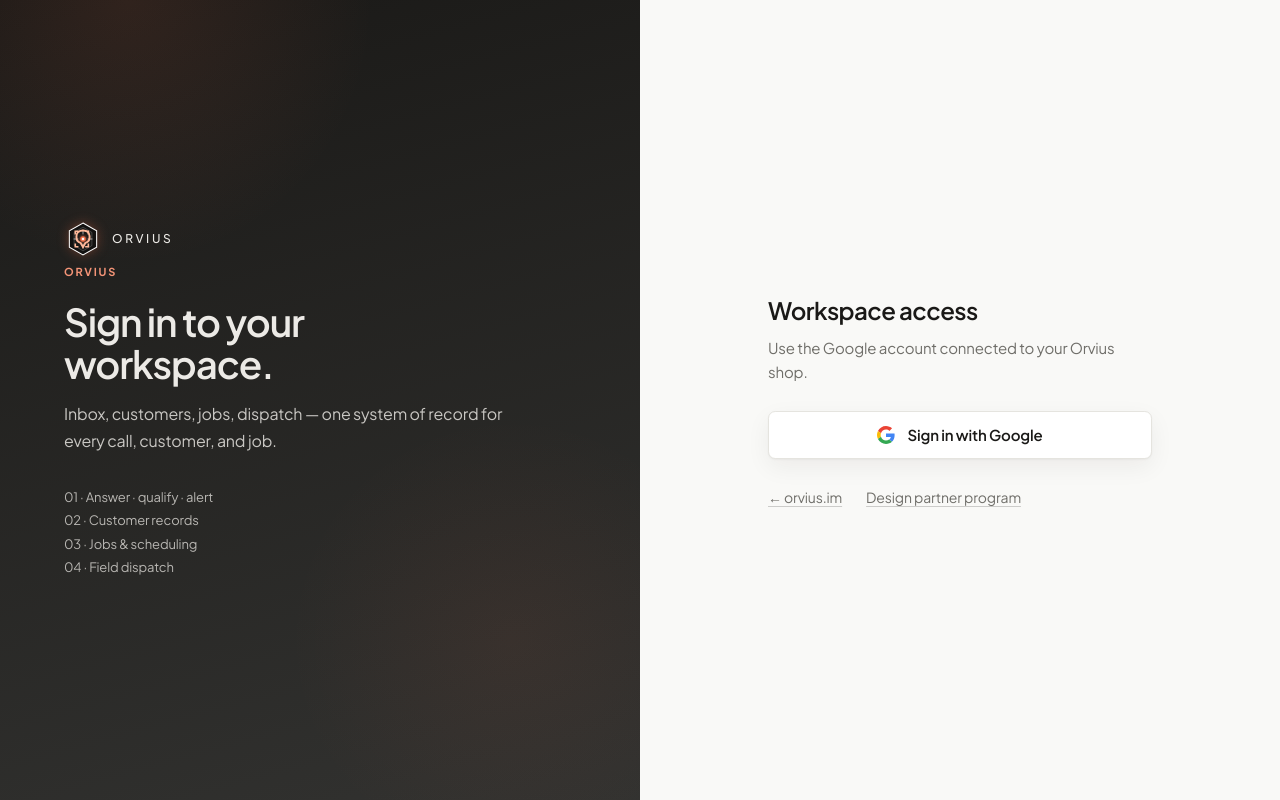
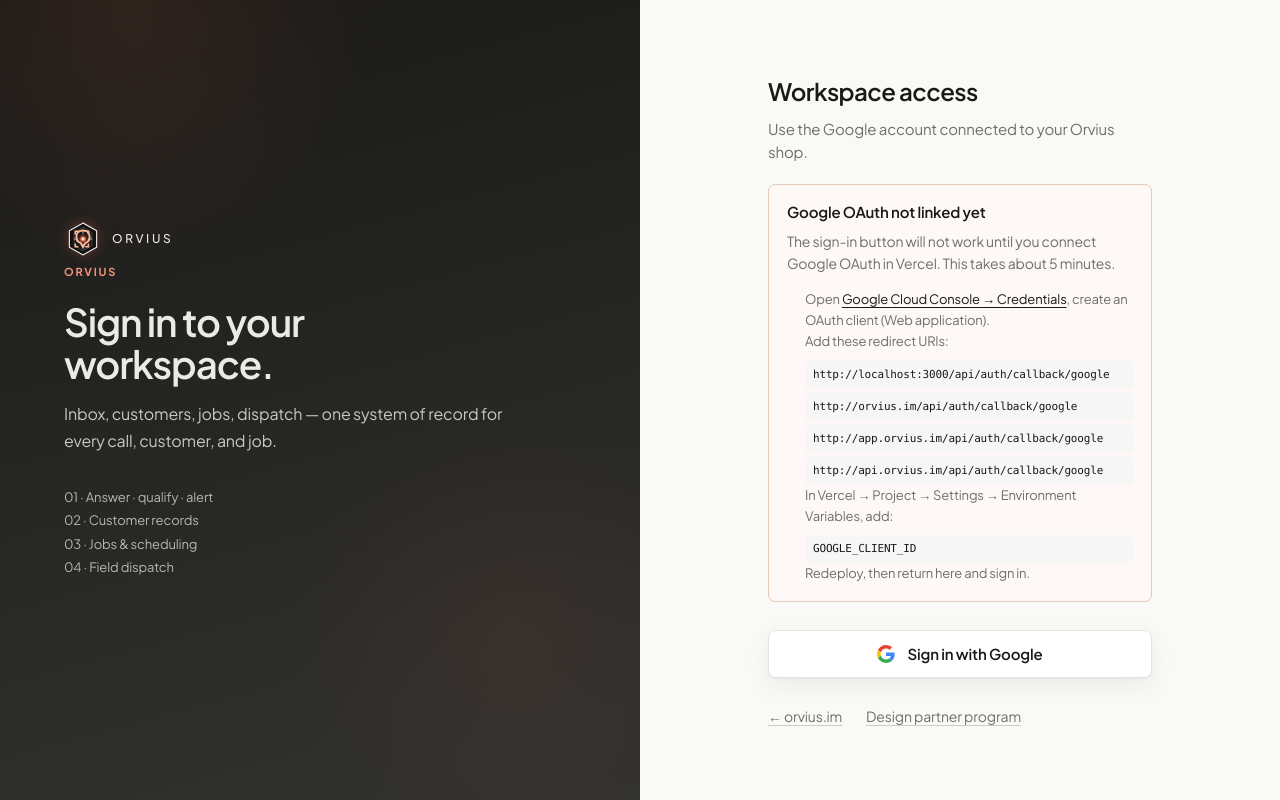
Before and after one commit to marcocarlino2006-glitch/Orvius, a Next.js app: page /login in a window 1280 px wide. Built offline with nearby package versions, Linux system fonts and the light colour scheme; no server answers.

Commit message:
Show Google OAuth setup steps when auth env is missing
Detect missing AUTH_SECRET and Google credentials on the login page and
health API so owners see exact redirect URIs and Vercel env vars to add.

```diff
--- a/src/app/api/health/route.ts
+++ b/src/app/api/health/route.ts
@@ -1,9 +1,11 @@
 import { NextResponse } from "next/server";
+import { getAuthConfigStatus } from "@/lib/auth-env";
 import { getConfigStatus } from "@/lib/env";
 import { prisma } from "@/lib/prisma";
 
 export async function GET() {
   const config = getConfigStatus();
+  const auth = getAuthConfigStatus();
   const [businessCount, leadCount, callCount, jobCount, primaryBusiness] = await Promise.all([
     prisma.business.count(),
     prisma.lead.count(),
@@ -39,12 +41,24 @@
     ownerSmsReachable,
     stats: { businessCount, leadCount, callCount, jobCount },
     config: config.items,
+    auth: {
+      ready: auth.ready,
+      items: auth.items,
+      redirectUris: auth.redirectUris,
+    },
     nextSteps: config.ready
+      ? auth.ready
         ? [
             "Run npm run onboard if no business exists",
             "Deploy to Vercel so Vapi webhooks reach production",
             "Attach Twilio number in Vapi dashboard",
             "Place a test call",
+          ]
+        : [
+            "Add AUTH_SECRET, GOOGLE_CLIENT_ID, GOOGLE_CLIENT_SECRET in Vercel",
+            "Create Google OAuth client with redirect URIs from auth.redirectUris",
+            "See docs/AUTH-GOOGLE.md",
+            "Redeploy after saving env vars",
           ]
       : [
           "Add TWILIO_ACCOUNT_SID, TWILIO_AUTH_TOKEN, TWILIO_PHONE_NUMBER, VAPI_API_KEY to environment secrets",
--- a/src/app/login/page.tsx
+++ b/src/app/login/page.tsx
@@ -1,5 +1,6 @@
 import { GoogleSignInButton } from "@/components/google-sign-in-button";
 import { OrviusLogo } from "@/components/orvius-logo";
+import { getAuthConfigStatus } from "@/lib/auth-env";
 import { company } from "@/lib/company";
 import type { Metadata } from "next";
 import Link from "next/link";
@@ -17,6 +18,8 @@
   const params = await searchParams;
   const callbackUrl = params.callbackUrl ?? "/dashboard";
   const error = params.error;
+  const auth = getAuthConfigStatus();
+  const missing = auth.items.filter((item) => !item.optional && !item.configured);
 
   return (
     <main className="tier1-login">
@@ -52,8 +55,54 @@
 
           {error ? (
             <p className="tier1-login-error font-sans">
-              Sign in failed. Verify your account is authorized, then try again.
+              {error === "Configuration"
+                ? "Google sign-in is not configured yet. Add OAuth credentials in Vercel (see steps below)."
+                : "Sign in failed. Verify your account is authorized, then try again."}
             </p>
+          ) : null}
+
+          {!auth.ready ? (
+            <div className="tier1-login-setup font-sans">
+              <p className="tier1-login-setup-title">Google OAuth not linked yet</p>
+              <p className="tier1-login-setup-lead">
+                The sign-in button will not work until you connect Google OAuth in
+                Vercel. This takes about 5 minutes.
+              </p>
+              <ol className="tier1-login-setup-steps">
+                <li>
+                  Open{" "}
+                  <a
+                    href="https://console.cloud.google.com/apis/credentials"
+                    target="_blank"
+                    rel="noopener noreferrer"
+                  >
+                        Google Cloud Console → Credentials
+                  </a>
+                  , create an OAuth client (Web application).
+                </li>
+                <li>
+                  Add these redirect URIs:
+                  <ul className="tier1-login-setup-uris">
+                    {auth.redirectUris.map((uri) => (
+                      <li key={uri}>
+                        <code>{uri}</code>
+                      </li>
+                    ))}
+                  </ul>
+                </li>
+                <li>
+                  In Vercel → Project → Settings → Environment Variables, add:
+                  <ul className="tier1-login-setup-uris">
+                    {missing.map((item) => (
+                      <li key={item.name}>
+                        <code>{item.name}</code>
+                      </li>
+                    ))}
+                  </ul>
+                </li>
+                <li>Redeploy, then return here and sign in.</li>
+              </ol>
+            </div>
           ) : null}
 
           <div className="tier1-login-actions">
--- /dev/null
+++ b/src/lib/auth-env.ts
@@ -0,0 +1,60 @@
+import { getDomainConfig } from "@/lib/domains";
+
+function isSet(key: string) {
+  return Boolean(process.env[key]?.trim());
+}
+
+export function getGoogleClientId() {
+  return (
+    process.env.AUTH_GOOGLE_ID?.trim() ??
+    process.env.GOOGLE_CLIENT_ID?.trim() ??
+    ""
+  );
+}
+
+export function getGoogleClientSecret() {
+  return (
+    process.env.AUTH_GOOGLE_SECRET?.trim() ??
+    process.env.GOOGLE_CLIENT_SECRET?.trim() ??
+    ""
+  );
+}
+
+export function getAuthConfigStatus() {
+  const items = [
+    { name: "AUTH_SECRET", configured: isSet("AUTH_SECRET"), optional: false },
+    {
+      name: "GOOGLE_CLIENT_ID",
+      configured: Boolean(getGoogleClientId()),
+      optional: false,
+    },
+    {
+      name: "GOOGLE_CLIENT_SECRET",
+      configured: Boolean(getGoogleClientSecret()),
+      optional: false,
+    },
+    {
+      name: "ORVIUS_AUTH_ALLOWED_EMAILS",
+      configured: isSet("ORVIUS_AUTH_ALLOWED_EMAILS"),
+      optional: true,
+    },
+  ] as const;
+
+  const ready = items.filter((item) => !item.optional).every((item) => item.configured);
+  const domains = getDomainConfig();
+  const protocol = process.env.NODE_ENV === "production" ? "https" : "http";
+
+  const redirectUris = [
+    `${protocol}://localhost:3000/api/auth/callback/google`,
+    `${protocol}://${domains.primary}/api/auth/callback/google`,
+    `${protocol}://${domains.app}/api/auth/callback/google`,
+    `${protocol}://${domains.api}/api/auth/callback/google`,
+  ];
+
+  return {
+    ready,
+    items,
+    redirectUris,
+    docsPath: "/docs/AUTH-GOOGLE.md",
+  };
+}
```
Also changed, not shown: src/app/globals.css. Lines whose indentation alone changed are shown as unchanged.
